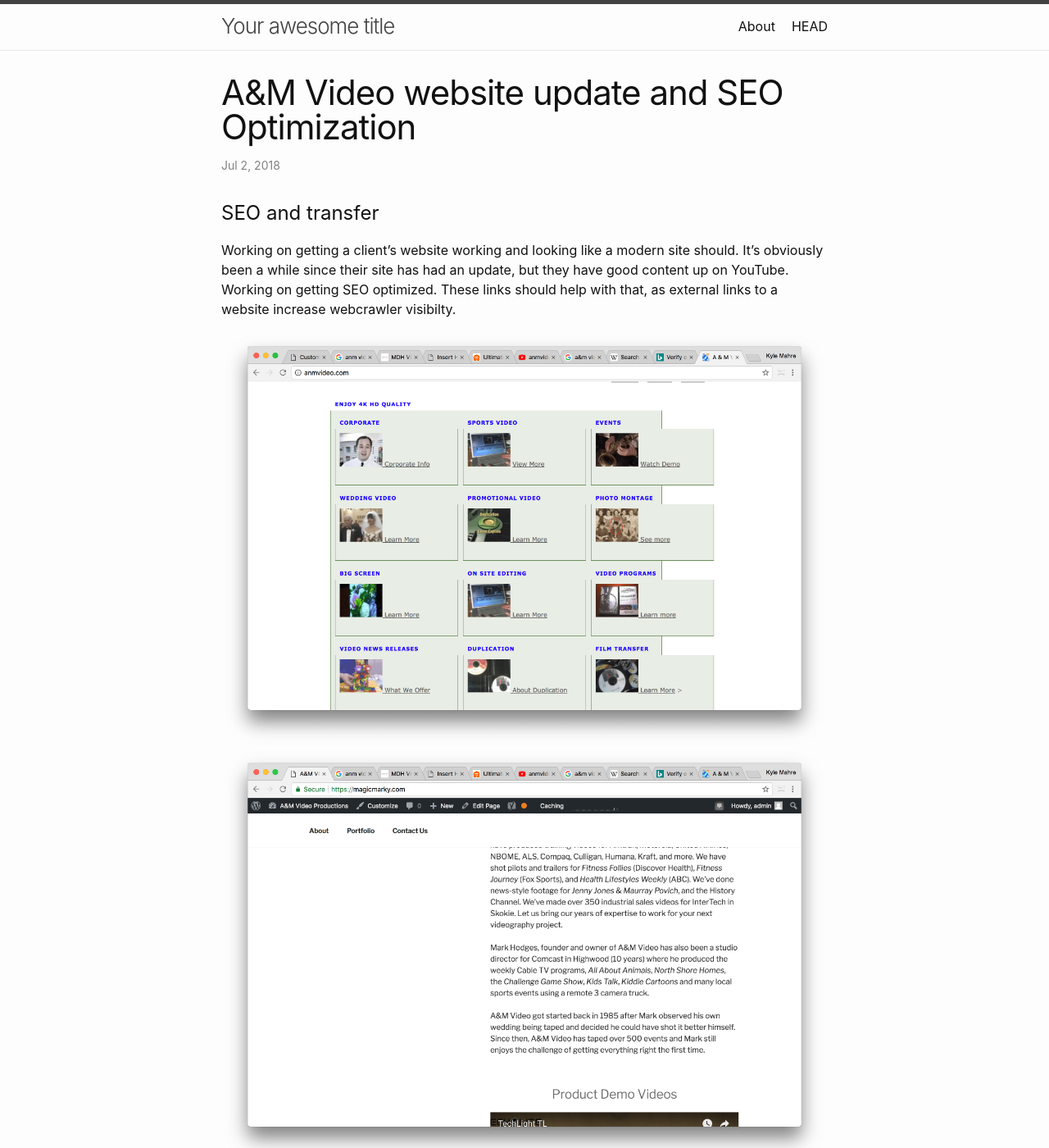
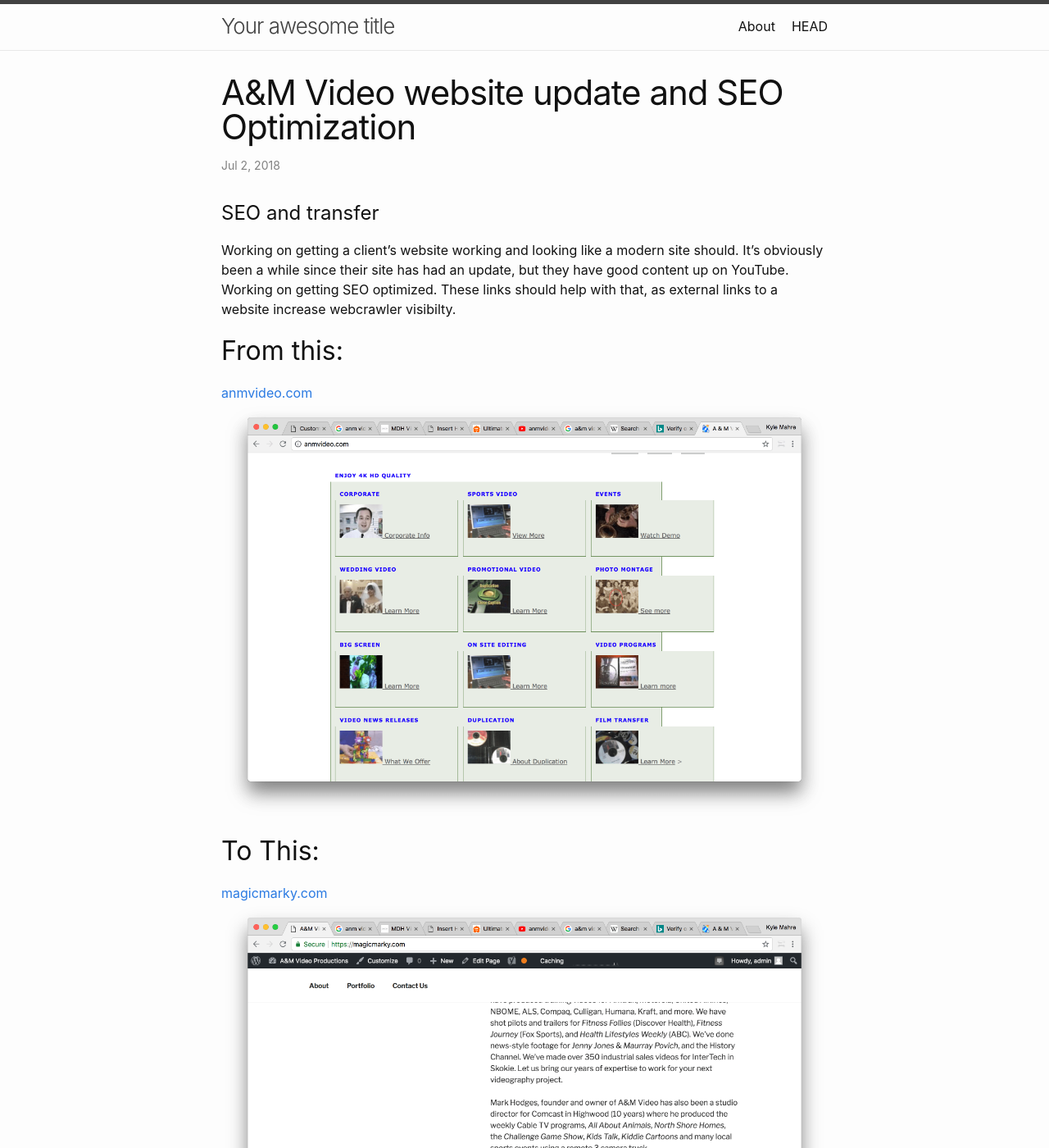
Before and after one commit to kfmahre/kfmahre.github.io, a Jekyll site: the page built from _posts/2018-07-02-A&M Video transition and update.markdown, in a window 1280 px wide and 1400 px high. Shown: the whole window at 82% size. Built offline with Jekyll 4.4.1, drawn with Linux system fonts in a browser that asks for light colours.

Commit message:
added content

```diff
--- a/_posts/2018-07-02-A&M Video transition and update.markdown
+++ b/_posts/2018-07-02-A&M Video transition and update.markdown
@@ -8,11 +8,14 @@
 
 Working on getting a client's website working and looking like a modern site should. It's obviously been a while since their site has had an update, but they have good content up on YouTube. Working on getting SEO optimized. These links should help with that, as external links to a website increase webcrawler visibilty.
 
+## From this:
+
+[anmvideo.com](http://anmvideo.com)
 ![alt text](/images/oldA&M.png)
+
+## To This:
+
+[magicmarky.com](https://magicmarky.com)
 ![alt text](/images/updateA&M.png)
 
-[magicmarky.com](https://magicmarky.com)
-
-[anmvideo.com](http://anmvideo.com)
-
 ---
```
